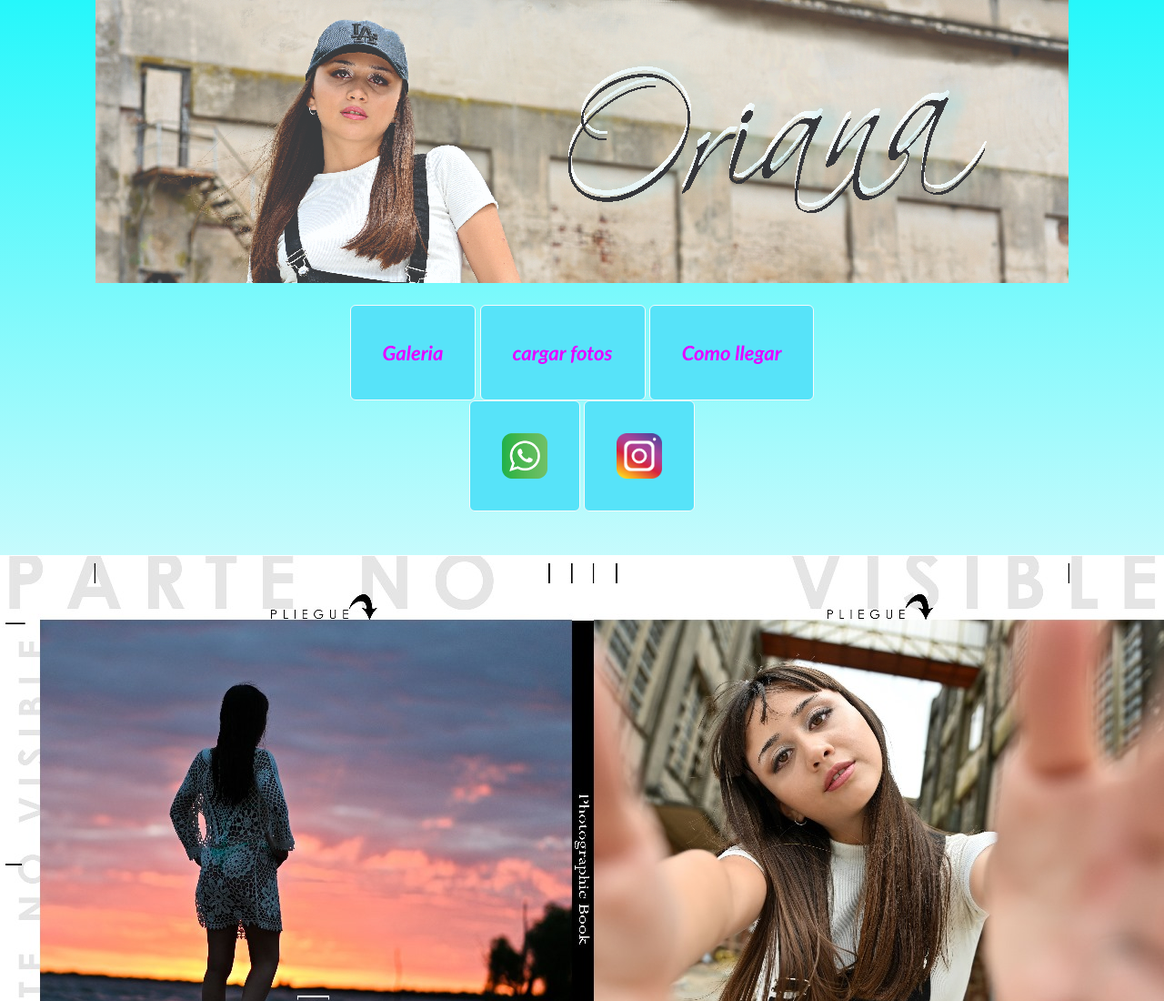
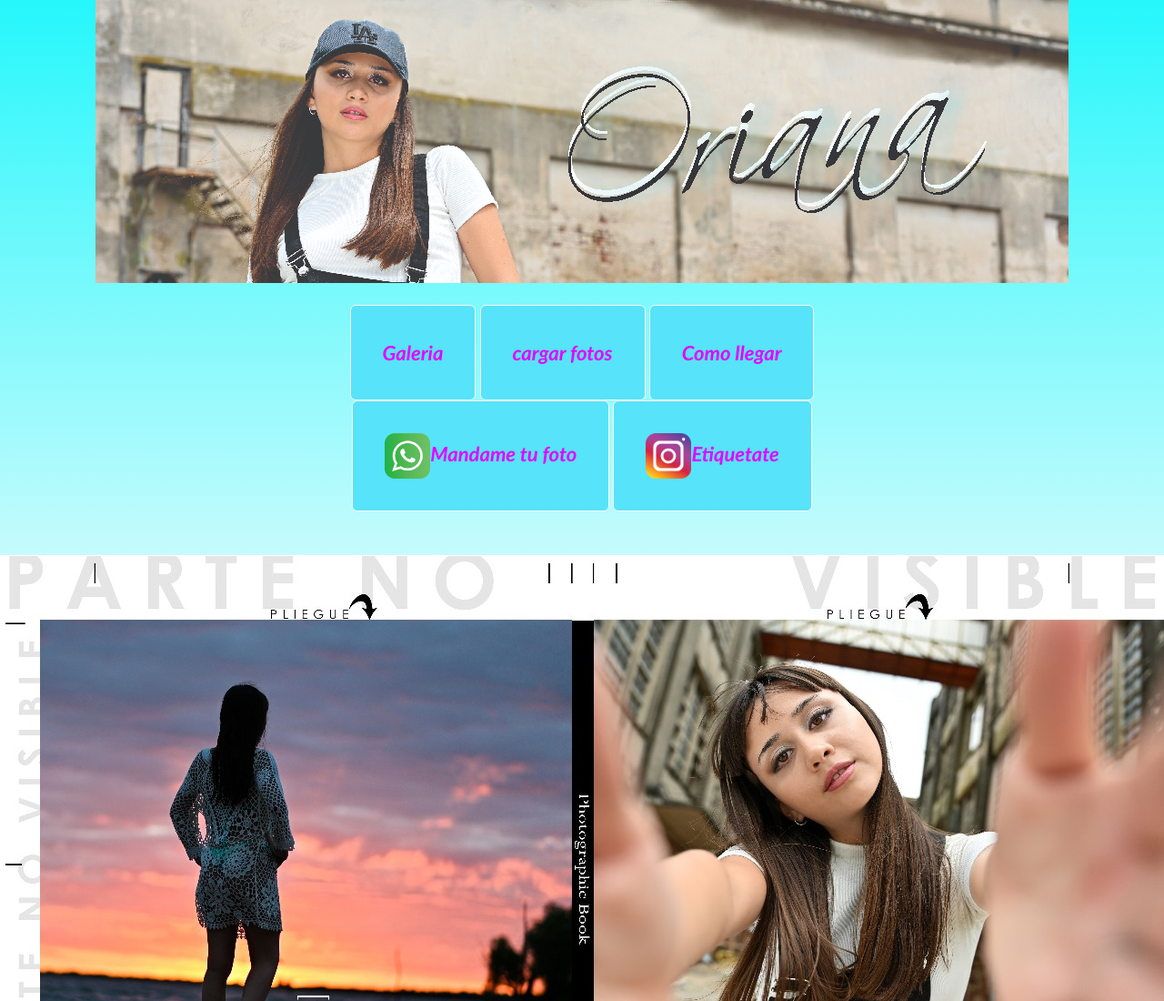
Before and after one commit to Santiago-Collaud/Oriana_15, a plain HTML site: page index.html in a window 1280 px wide. Shown: the top 1100 px of the page at 91% size. Drawn offline with nearby package versions, Linux system fonts and the light colour scheme.

Commit message:
actualizacion del index

```diff
--- a/index.html
+++ b/index.html
@@ -26,8 +26,8 @@
         </span>
         <span>
             <center>
-                <button type="button" class="btn btn-outline-light"><a href="https://wa.me/3434069824"><img src="src/Redes Sociales wsp.png" alt=""width="50px"height="50px"></a></button>
-                <button type="button" class="btn btn-outline-light"><a href="https://www.instagram.com/oriiixv/"><img src="src/Instagram.png" alt=""width="50px"height="50px"></a></button>
+                <button type="button" class="btn btn-outline-light"><a href="https://wa.me/3434069824"><img src="src/Redes Sociales wsp.png" alt=""width="50px"height="50px">Mandame tu foto</a></button>
+                <button type="button" class="btn btn-outline-light"><a href="https://www.instagram.com/oriiixv/"><img src="src/Instagram.png" alt=""width="50px"height="50px">Etiquetate</a></button>
             </center>
         </span>
     </nav>
```
